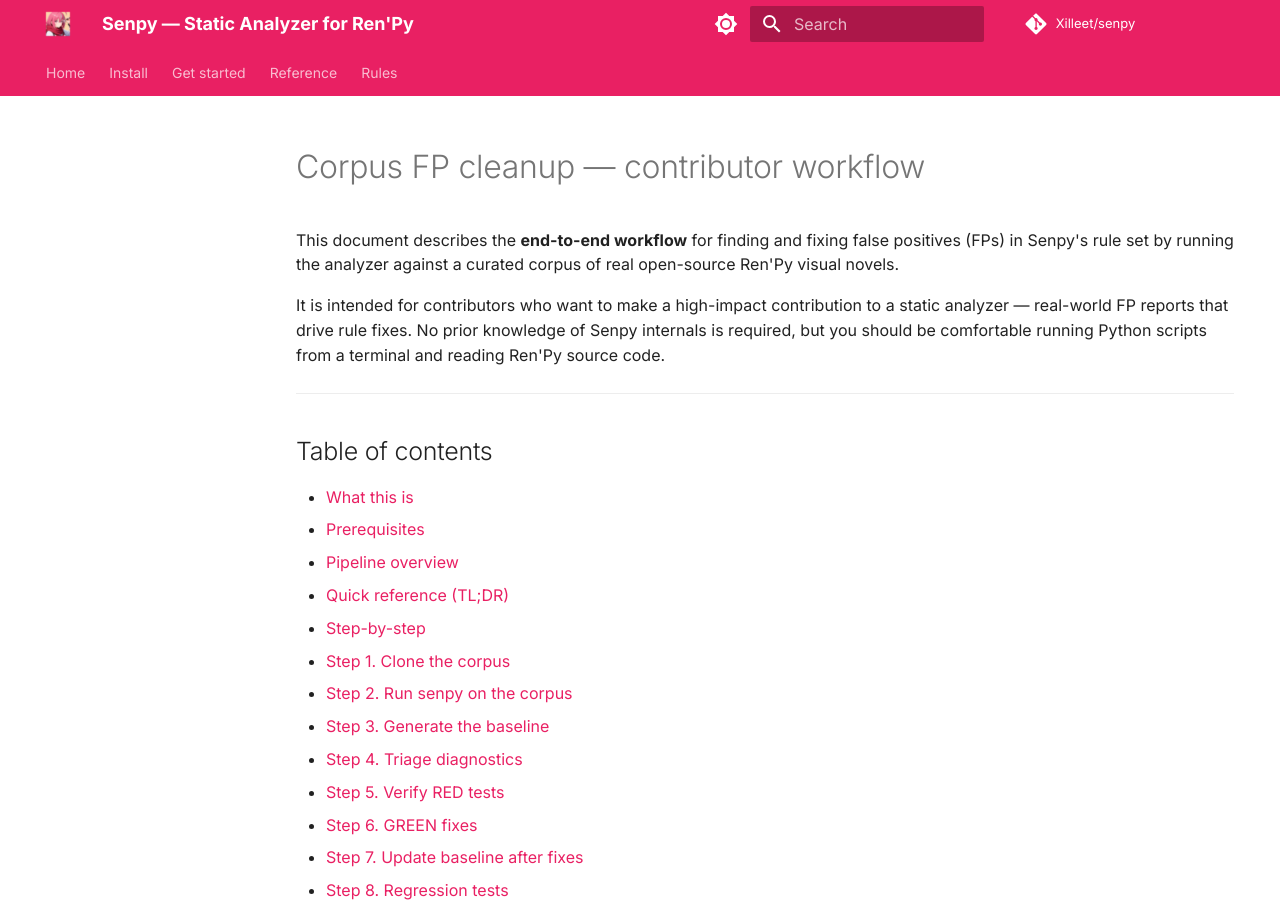
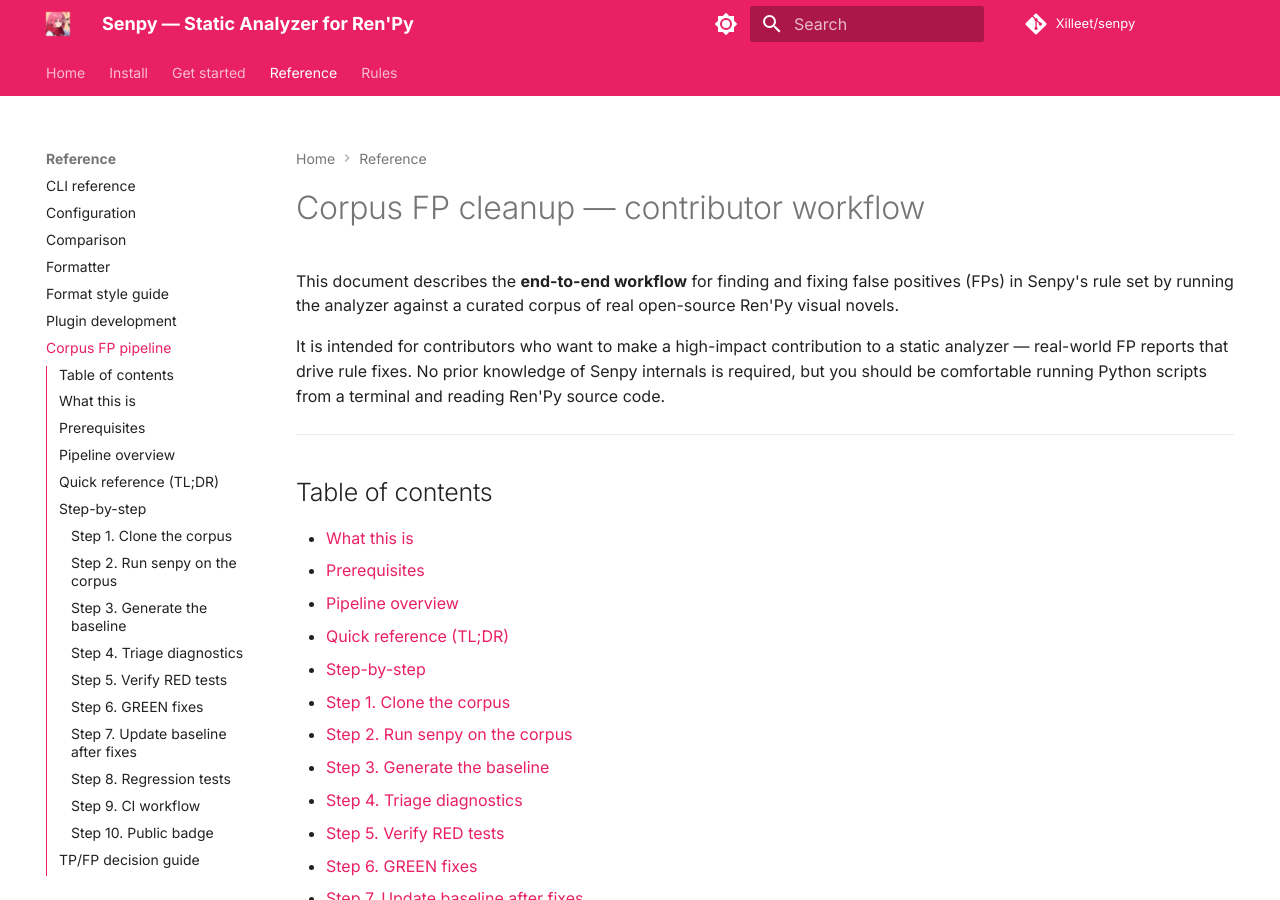
Before and after one commit to Xilleet/senpy, an MkDocs documentation site: the page built from docs/corpus-workflow.md, in a window 1280 px wide and 900 px high. Built offline with MkDocs 1.6.1 and Material for MkDocs 9.7.7, drawn with Linux system fonts in a browser that asks for light colours; comment, search, counter and statistics services are not loaded; the version menu is left out; part of the change alters nothing that is shown.

Commit message:
fix(docs): mkdocs --strict — corpus-workflow absolute URLs + 3 pages in Reference nav + gitignore site/

```diff
--- a/docs/corpus-workflow.md
+++ b/docs/corpus-workflow.md
@@ -30,7 +30,7 @@ source code.
   - [Step 9. CI workflow](#step-9-ci-workflow)
   - [Step 10. Public badge](#step-10-public-badge)
 - [TP/FP decision guide](#tpfp-decision-guide)
-- [Current capabilities & limitations](#current-capabilities--limitations)
+- [Current capabilities & limitations](#current-capabilities-limitations)
 - [File inventory](#file-inventory)
 - [Troubleshooting](#troubleshooting)
 
@@ -589,7 +589,7 @@ module:
 | `RPY107` | Deprecated APIs | `senpy/rules/deprecated.py` |
 
 For rule semantics and what each rule is supposed to catch, see
-**[RULES.md](../RULES.md)** — open it in a separate tab while fixing.
+**[RULES.md](https://github.com/Xilleet/senpy/blob/main/RULES.md)** — open it in a separate tab while fixing.
 
 **Common FP fix patterns:**
 
@@ -724,7 +724,7 @@ other cases — pattern recognition builds quickly.
 
 ### General principles
 
-1. **Read the rule's intent in [RULES.md](../RULES.md).** Each rule has
+1. **Read the rule's intent in [RULES.md](https://github.com/Xilleet/senpy/blob/main/RULES.md).** Each rule has
    a "Why" section explaining what it's supposed to catch. If the code
    really has that issue → TP. If the rule misidentified the pattern →
    FP.
@@ -1069,8 +1069,8 @@ changed.
 
 ## See also
 
-- [RULES.md](../RULES.md) — what each of the 53 rules is supposed to catch
-- [ARCHITECTURE.md](../ARCHITECTURE.md) — Senpy internals (analyzer pipeline, checkers, LSP)
-- [CONTRIBUTING.md](../CONTRIBUTING.md) — general contributor guide (this doc is linked from section 6)
-- [scripts/README.md](../scripts/README.md) — one-liner reference for every script in `scripts/`
+- [RULES.md](https://github.com/Xilleet/senpy/blob/main/RULES.md) — what each of the 53 rules is supposed to catch
+- [ARCHITECTURE.md](https://github.com/Xilleet/senpy/blob/main/ARCHITECTURE.md) — Senpy internals (analyzer pipeline, checkers, LSP)
+- [CONTRIBUTING.md](https://github.com/Xilleet/senpy/blob/main/CONTRIBUTING.md) — general contributor guide (this doc is linked from section 6)
+- [scripts/README.md](https://github.com/Xilleet/senpy/blob/main/scripts/README.md) — one-liner reference for every script in `scripts/`
 - [docs/FORMAT_STYLE_GUIDE.md](FORMAT_STYLE_GUIDE.md) — analogous workflow doc for the formatter
--- a/mkdocs.yml
+++ b/mkdocs.yml
@@ -146,7 +146,10 @@ nav:
       - Configuration: configuration.md
       - Comparison: comparison.md
       - Formatter: formatter.md
+      - Format style guide: FORMAT_STYLE_GUIDE.md
       - Plugin development: plugin-development.md
+      - Corpus FP pipeline: corpus-workflow.md
+      - Ren'Py API diff: renpy_api_diff.md
   - Rules:
       - All rules: rules/index.md
       - RPY0xx — Formatting: rules/rpy0xx-formatting.md
```
Also changed, not shown: 1 other file.
